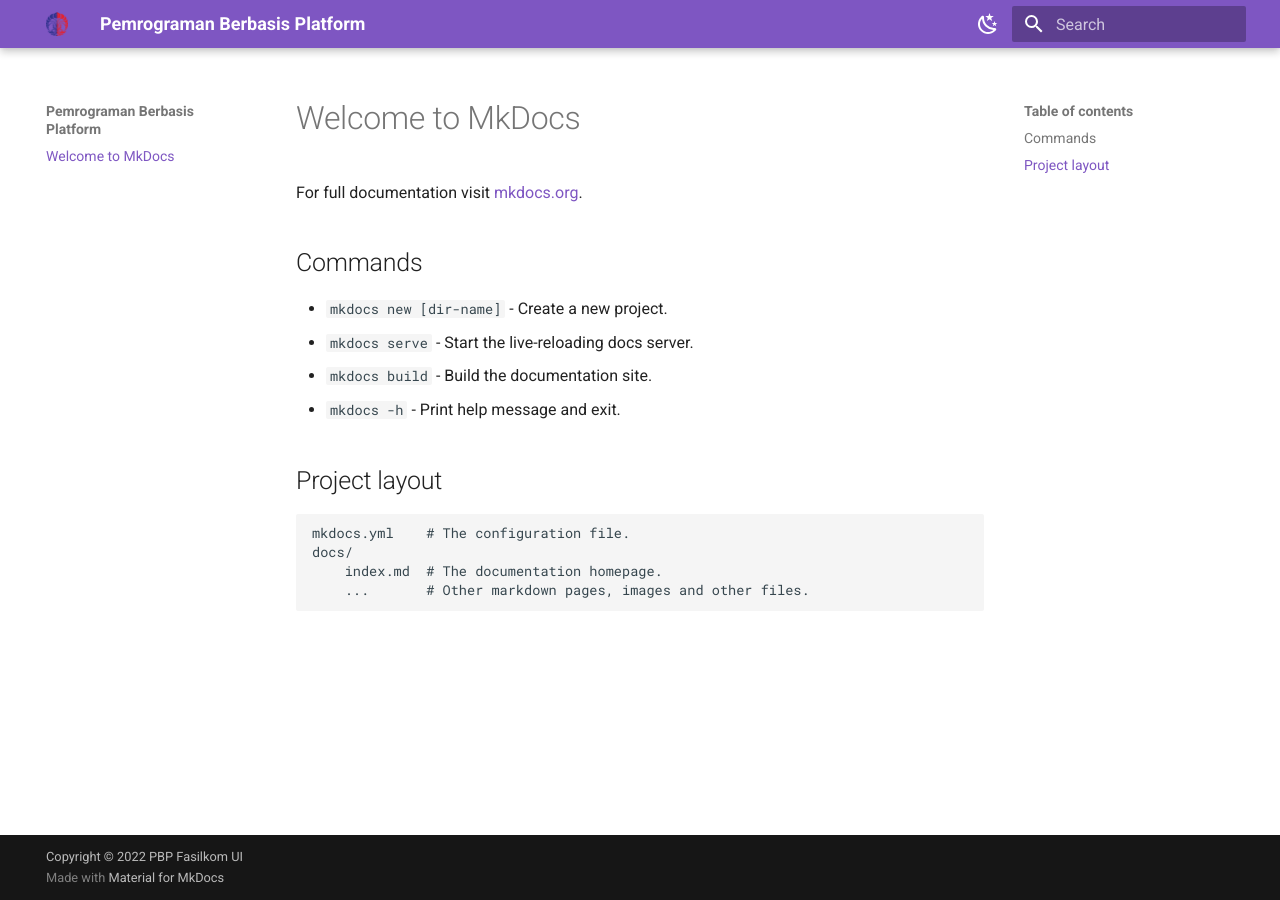
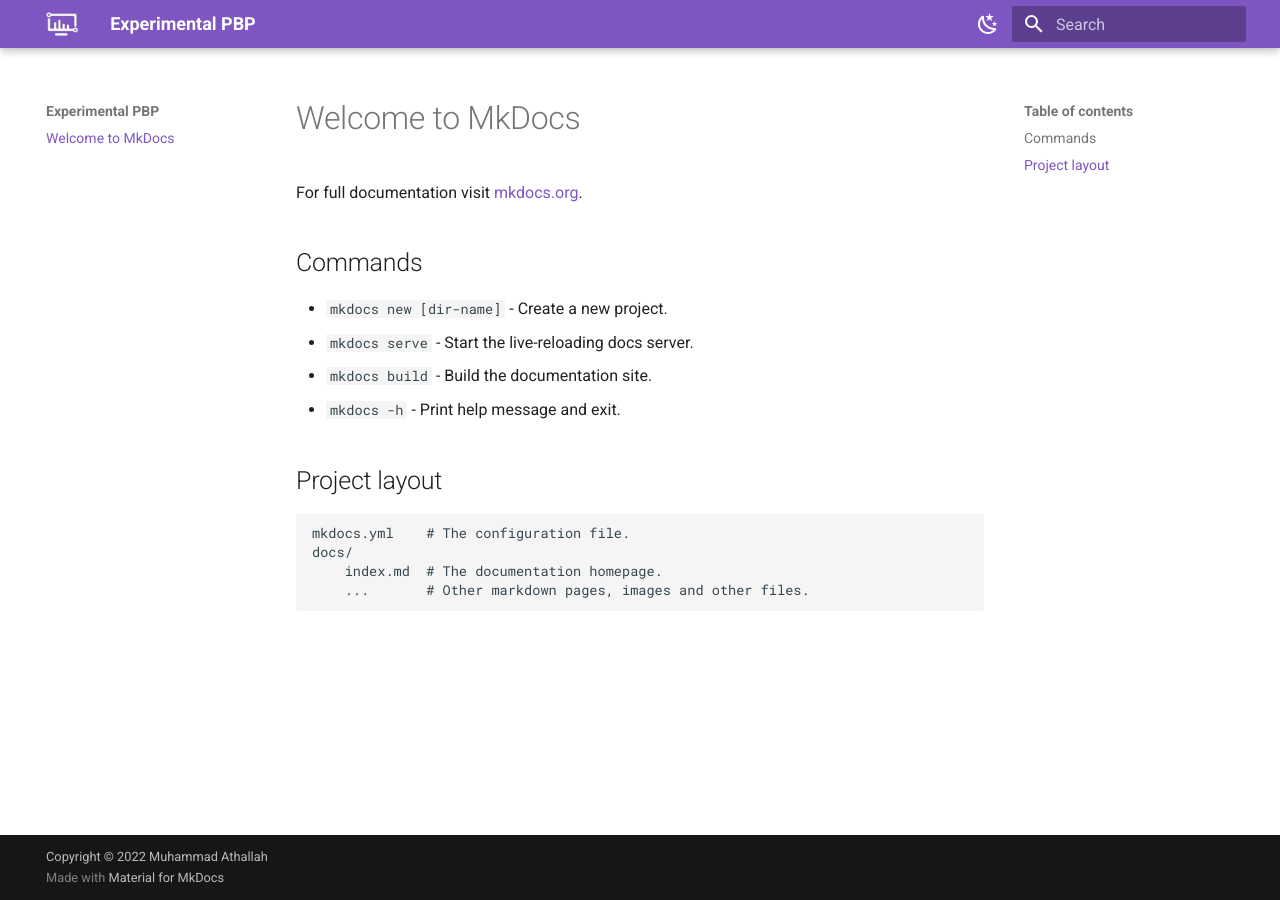
Before and after one commit to experimental-pbp/website, an MkDocs documentation site: the page built from docs/index.md, in a window 1280 px wide. Built offline with MkDocs 1.6.1 and Material for MkDocs 9.7.7, drawn with Linux system fonts in a browser that asks for light colours.

```diff
--- a/mkdocs.yml
+++ b/mkdocs.yml
@@ -1,16 +1,16 @@
 # Project information
-site_name: Pemrograman Berbasis Platform
+site_name: Experimental PBP
 site_url: https://experimental-pbp.github.io/website/
 site_author: PBP Fasilkom UI
 site_description: >-
-  Situs web materi mata kuliah Pemrograman Berbasis Platform,
-  Fakultas Ilmu Komputer, Universitas Indonesia
+  Situs web materi Pemrograman Berbasis Platform,
+  dikembangkan secara terpisah dan eksperimental.
 
 # Copyright
-copyright: Copyright &copy; 2022 PBP Fasilkom UI
+copyright: Copyright &copy; 2022 Muhammad Athallah
 
 theme:
-  logo: assets/img/makara.png
+  logo: assets/img/logo.png
   name: material
   palette:
 
```
Also changed, not shown: docs/assets/img/logo.png (added), docs/assets/img/makara.png (deleted).
